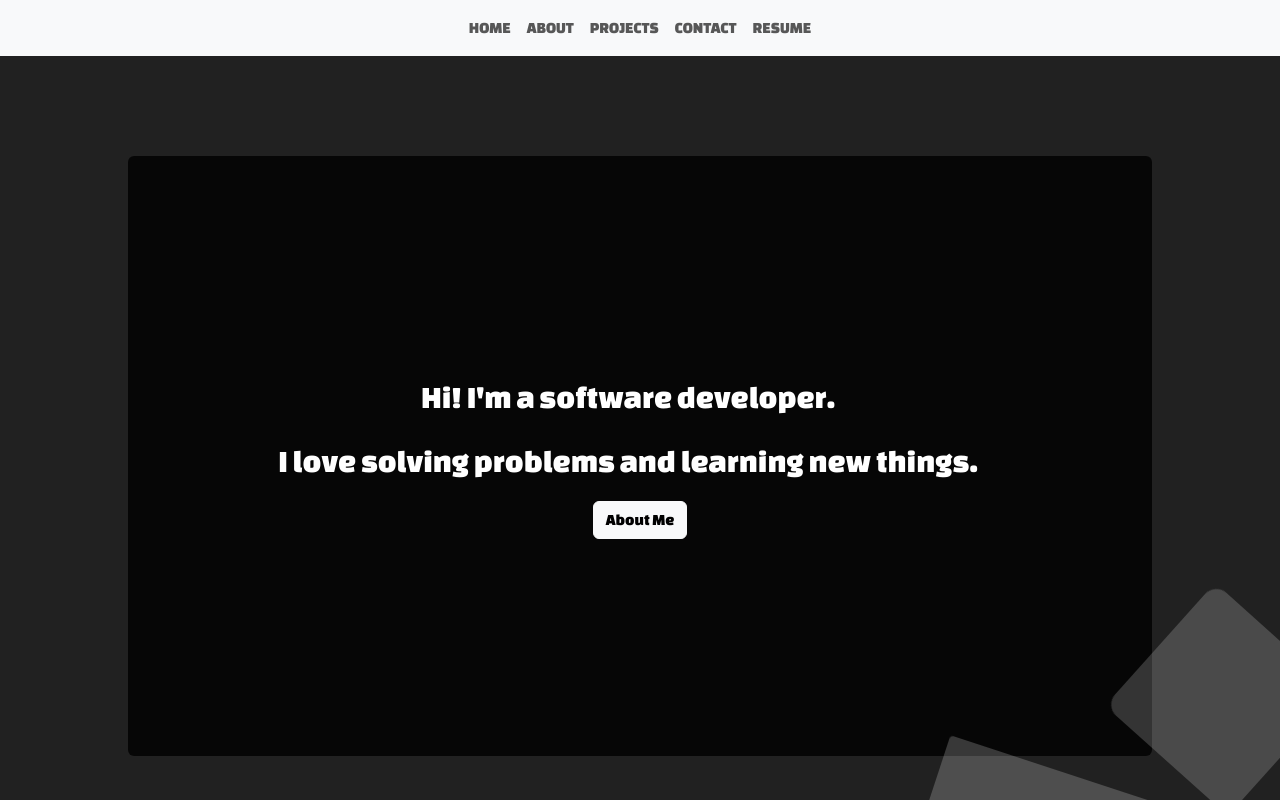
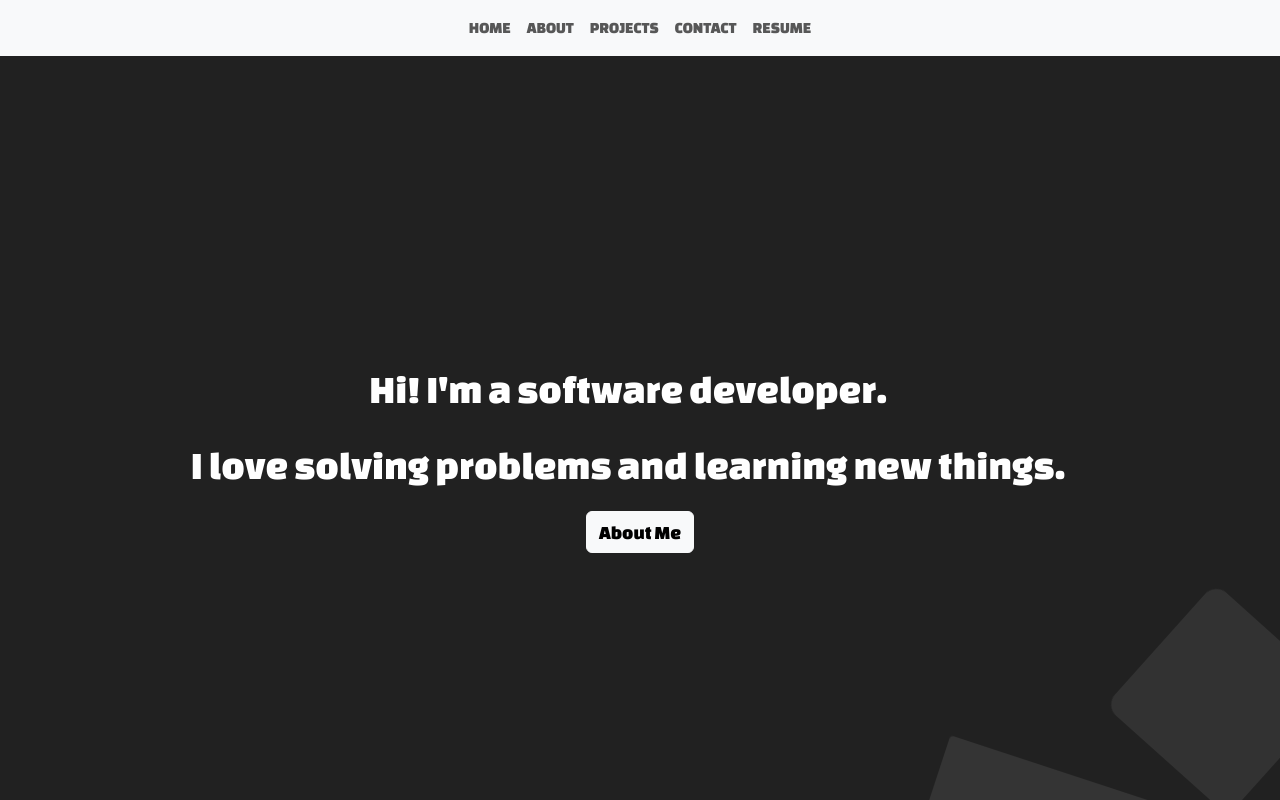
Before and after one commit to itsvictorg/React-Portfolio, a React (Create React App) app: page /#/ in a window 1280 px wide. Built offline with nearby package versions, Linux system fonts and the light colour scheme; the HTML template or start-up script is replaced by a standard one.

Commit message:
fixing mobile

```diff
--- a/src/components/Card.js
+++ b/src/components/Card.js
@@ -2,6 +2,7 @@ import React from 'react';
 import Card from 'react-bootstrap/Card';
 import Button from 'react-bootstrap/Button';
 import Col from 'react-bootstrap/Col';
+import MediaQuery from 'react-responsive';
 
 export default function CardComponent(props) {
   const cardStyle = {
@@ -9,12 +10,21 @@ export default function CardComponent(props) {
     margin: '1rem',
     padding: '1rem',
     display: 'inline-block',
-    height: 'auto',
+    height: '47rem',
     boxShadow: '0 4px 8px 0 rgba(0, 0, 0, 0.2), 0 6px 20px 0 rgba(0, 0, 0, 0.19)',
 
 
 
   };
+
+  const mobileCardStyle = {
+    width: '35rem',
+    margin: '1rem',
+    padding: '1rem',
+    display: 'inline-block',
+    height: 'fit-content',
+    boxShadow: '0 4px 8px 0 rgba(0, 0, 0, 0.2), 0 6px 20px 0 rgba(0, 0, 0, 0.19)',
+  }
 
   const buttonStyle = {
     margin: '0.5rem',
@@ -25,7 +35,8 @@ export default function CardComponent(props) {
   }
 
   return (
-
+    <>
+    <MediaQuery query="(min-width: 769px)">
     <Card style = {cardStyle} class = "shadow">
       <Card.Img variant="top" src={props.image} />
       <Card.Body>
@@ -40,6 +51,27 @@ export default function CardComponent(props) {
         </Col>
       </Card.Body>
     </Card>
+    </MediaQuery>
+
+    <MediaQuery query="(max-device-width: 1224px)">
+
+    <Card style = {mobileCardStyle} class = "shadow">
+      <Card.Img variant="top" src={props.image} />
+      <Card.Body>
+        <Card.Title>{props.name}</Card.Title>
+        <Card.Text>
+          {props.description}
+        </Card.Text>
+        <Col>
+        <Button variant="dark" href = {props.github_link} style={buttonStyle}>Github</Button>
+
+        <Button variant="dark" href = {props.deployed_link} style={buttonStyle}>Deployed App</Button>
+        </Col>
+      </Card.Body>
+    </Card>
+
+      </MediaQuery>
+      </>
 
 
     // <div className="container">
--- a/src/components/about-me.js
+++ b/src/components/about-me.js
@@ -4,7 +4,7 @@ import React from "react";
 import Container from "react-bootstrap/Container";
 import Button from "react-bootstrap/Button";
 import MediaQuery from "react-responsive";
-import { Card } from "react-bootstrap";
+// import { Card } from "react-bootstrap";
 
 const containerStyle = {
     display: "flex",
@@ -26,10 +26,11 @@ const mobileContainerStyle = {
     alignItems: "center",
     flexDirection: "column",
     textAlign: "center",
-    width: "100vw",
+    width: "90vw",
     height: "100vh",
-    margin: "auto",
-    padding: "2rem",
+    margin: "2rem",
+    padding: "1rem",
+    paddingTop: "6rem",
 }
 
 const fontStyle = {
@@ -38,33 +39,39 @@ const fontStyle = {
 
 }
 
+const buttonStyle = {
+    fontSize: "1.2rem",
+    color: "black",
+}
+
+
 const mobileFontStyle = {
-    fontSize: "1rem",
+    fontSize: "1.1rem",
     color: "white",
 }
 
-const cardStyle = {
-    width: "90%",
-    height: "80%",
-    display: "flex",
-    backgroundColor: "black",
-    position: "absolute",
-    zIndex: "-1",
-    justifyContent: "center",
-    alignItems: "center",
-    flexDirection: "column",
-    textAlign: "center",
-    margin: "auto",
-    padding: "2rem",
+// const cardStyle = {
+//     width: "90%",
+//     height: "80%",
+//     display: "flex",
+//     backgroundColor: "black",
+//     position: "absolute",
+//     zIndex: "-1",
+//     justifyContent: "center",
+//     alignItems: "center",
+//     flexDirection: "column",
+//     textAlign: "center",
+//     margin: "auto",
+//     padding: "2rem",
 
-}
+// }
 
 export default function AboutMe() {
   return (
     <>
    <MediaQuery query="(min-width: 769px)">
     <Container fluid style={containerStyle}>
-    <Card style={cardStyle}/>
+    {/* <Card style={cardStyle}/> */}
         <p style={fontStyle}>
         Hello, I'm Victor Gonzalez! I am a software developer specializing in
         web development. I have experience in front-end and back-end
@@ -82,13 +89,13 @@ export default function AboutMe() {
         and learn as much as possible from my team and senior developers.
         </p>
         <div>
-      <Button href = "#/projects" variant="light" >See My Projects</Button>
+      <Button href = "#/projects" variant="light" style={buttonStyle} >See My Projects</Button>
       </div>
 
       </Container>
       </MediaQuery>
 
-      <MediaQuery query="(max-width: 1224px)">
+      <MediaQuery query="(max-width: 880px)">
 
       <Container fluid style={mobileContainerStyle}>
         <p style={mobileFontStyle}>
--- a/src/components/homepage.js
+++ b/src/components/homepage.js
@@ -4,7 +4,7 @@ import Container from "react-bootstrap/Container";
 import Row from "react-bootstrap/Row";
 import Col from "react-bootstrap/Col";
 import Button from "react-bootstrap/Button";
-import Card from "react-bootstrap/Card";
+// import Card from "react-bootstrap/Card";
 import MediaQuery from "react-responsive";
 
 import "../index.css";
@@ -20,9 +20,14 @@ const containerStyle = {
 };
 
 const fontStyle = {
-  fontSize: "2.0rem",
+  fontSize: "2.5rem",
   color: "white",
 };
+
+const buttonStyle = {
+    fontSize: "1.2rem",
+    color: "black",
+}
 
 
 const rowStyle = {
@@ -33,21 +38,21 @@ const rowStyle = {
 
 
 
-const cardStyle = {
-    width: "80%",
-    height: "75%",
-    display: "flex",
-    zIndex: "-1",
-    position: "absolute",
-    backgroundColor: "black",
-    justifyContent: "center",
-    alignItems: "center",
-    flexDirection: "column",
-    textAlign: "center",
-    margin: "auto",
-    opacity: "0.8",
+// const cardStyle = {
+//     width: "80%",
+//     height: "75%",
+//     display: "flex",
+//     zIndex: "-1",
+//     position: "absolute",
+//     backgroundColor: "black",
+//     justifyContent: "center",
+//     alignItems: "center",
+//     flexDirection: "column",
+//     textAlign: "center",
+//     margin: "auto",
+//     opacity: "0.8",
 
-}
+// }
 
 
 
@@ -75,7 +80,7 @@ export default function Homepage() {
     <>
    <MediaQuery query="(min-width: 769px)">
       <Container fluid className="container" style={containerStyle}>
-      <Card style={cardStyle}/>
+
 
         <Row style={rowStyle}>
           <Row>
@@ -94,7 +99,7 @@ export default function Homepage() {
           </Row>
         </Row>
         <Container>
-        <Button href="#/about" variant="light">
+        <Button href="#/about" variant="light" style={buttonStyle}>
         About Me
         </Button>
         </Container>
--- a/src/index.css
+++ b/src/index.css
@@ -39,7 +39,7 @@
   list-style: none;
   width: 20px;
   height: 20px;
-  background: rgba(255, 255, 255, 0.2);
+  background: rgba(255, 255, 255, 0.082);
   animation: animate 19s linear infinite;
   z-index: -1;
 }
```
Also changed, not shown: src/reportWebVitals.js (deleted, +0 -13 lines), src/setupTests.js (deleted, +0 -5 lines), tailwind.config.js (deleted, +0 -12 lines), src/App.css (added), src/logo.svg (deleted), 1 other file (tests, documents, lock files or other folders).
